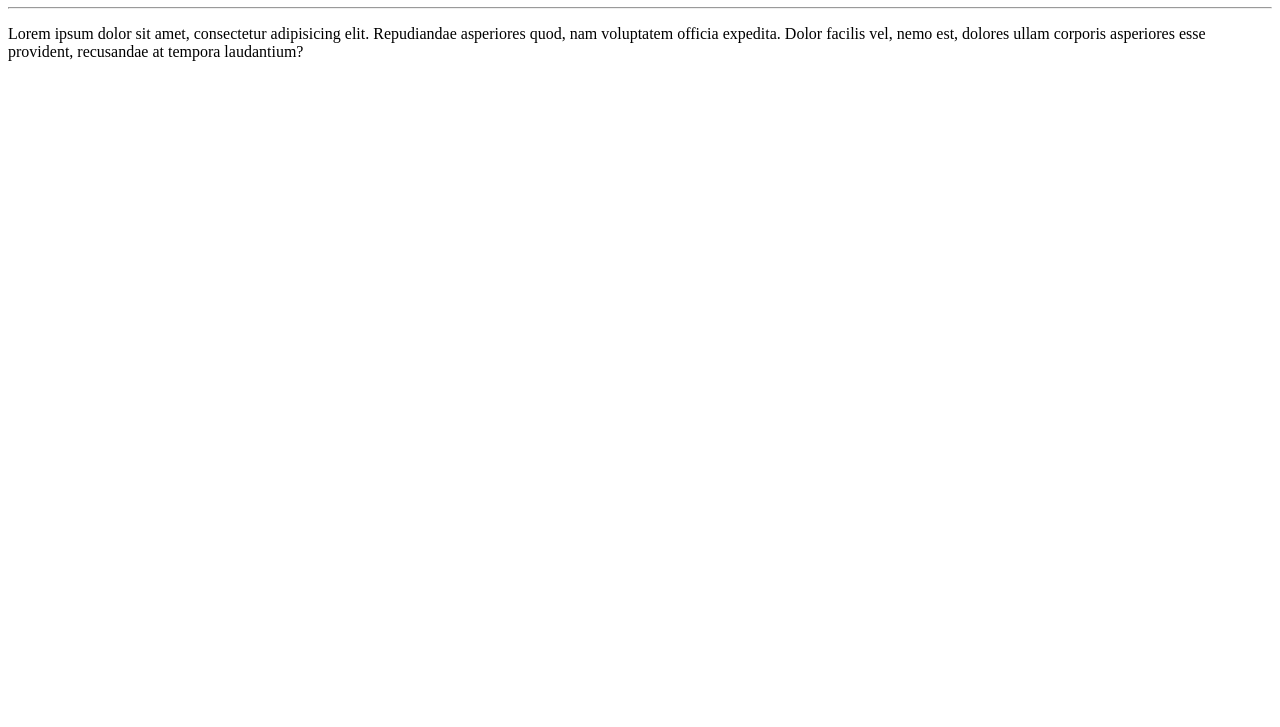
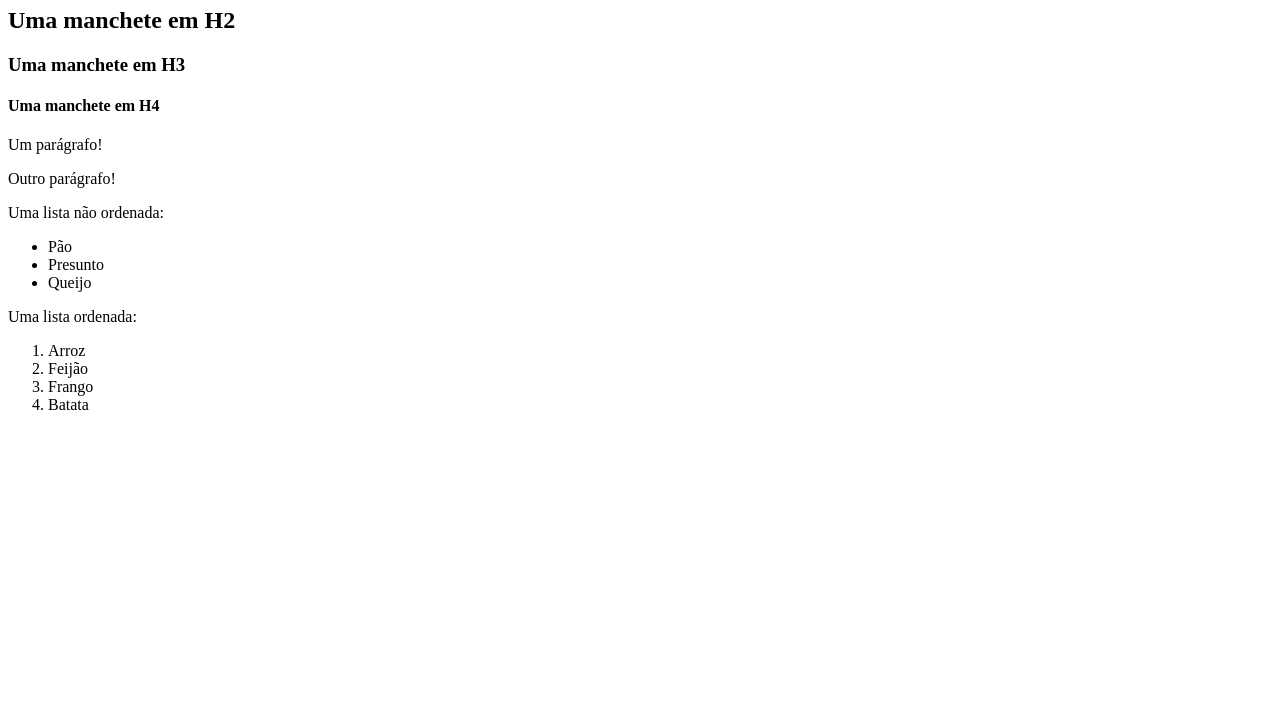
Before and after one commit to AdelsonJunior10/pweb_2022.2_adelsonJunior, a plain HTML site: page u1_exercicio1/index.html in a window 1280 px wide. Shown: the part 73-800 px from the top of the page. Drawn offline with Linux system fonts and the light colour scheme.

Commit message:
ATUALIZAÇÃO

```diff
--- a/u1_exercicio1/index.html
+++ b/u1_exercicio1/index.html
@@ -1,16 +1,39 @@
 <!DOCTYPE html>
-<html lang="pt-br">
+<html lang="en">
 <head>
     <meta charset="UTF-8">
     <meta http-equiv="X-UA-Compatible" content="IE=edge">
     <meta name="viewport" content="width=device-width, initial-scale=1.0">
-    <title>1 Exercício de Programação Web</title>
+    <title>Exercício 1 de Pweb Adelson Junior</title>
 </head>
 <body>
-   <h1>Olá, Mundo!</h1>
-   <hr>
-   <p>Lorem ipsum dolor sit amet, consectetur adipisicing elit. Repudiandae asperiores
-    quod, nam voluptatem officia expedita. Dolor facilis vel, nemo est, dolores ullam corporis
-    asperiores esse provident, recusandae at tempora laudantium?</p>
+    <h1>Uma manchete em H1</h1>
+    <H2>Uma manchete em H2</H2>
+    <H3>Uma manchete em H3</H3>
+    <H4>Uma manchete em H4</H4>
+
+    <P>Um parágrafo!</P>
+    <p>Outro parágrafo!</p>
+
+    <p>Uma lista não ordenada:</p>
+
+    <ul>
+        <li>Pão</li>
+        <li>Presunto</li>
+        <li>Queijo</li>
+    </ul>
+
+    <p>Uma lista ordenada:</p>
+
+    <ol>
+        <li>Arroz</li>
+        <li>Feijão</li>
+        <li>Frango</li>
+        <li>Batata</li>
+
+        <codigoSecreto="88064188">
+
+    </ol>
+
 </body>
 </html>
```
Also changed, not shown: 1 other file.
